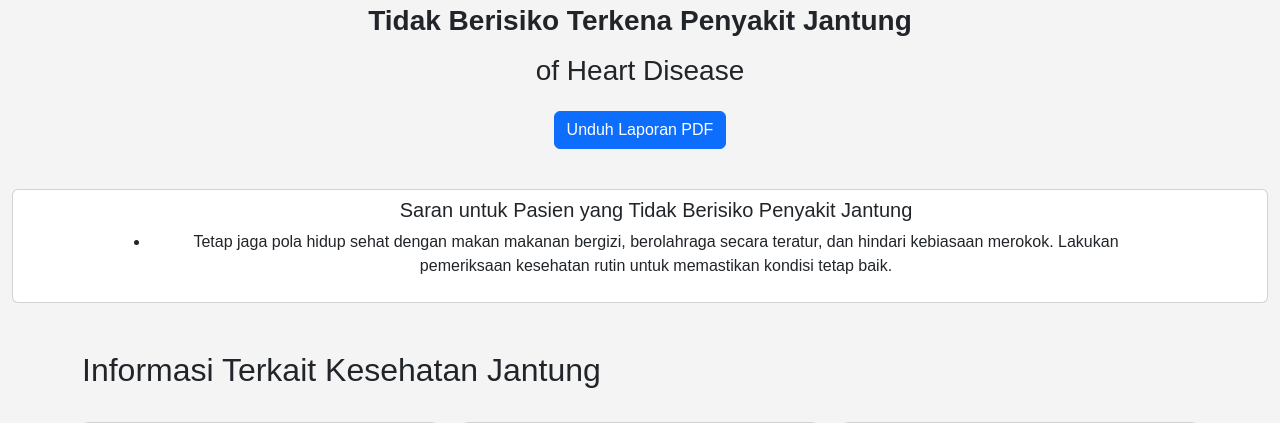
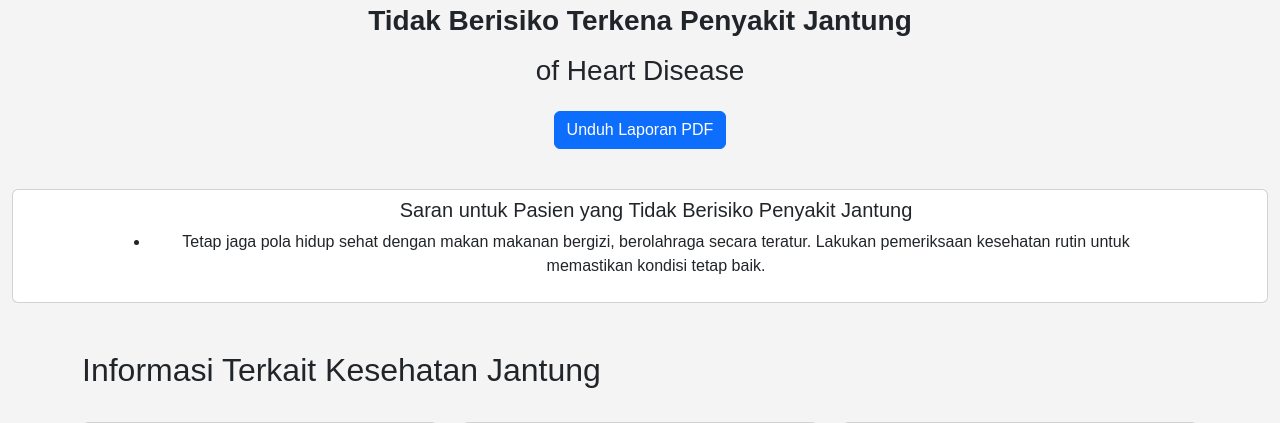
Before and after one commit to suciwuland/Tugas_akhir, a Django app: template apphealth/apphealth/templates/result.html in a window 1280 px wide. Shown: the part 626-1049 px from the top of the page. Run offline with Django 5.2, Linux system fonts and the light colour scheme; the template is opened without the code that fills it, so the values that code supplies are empty.

Commit message:
mengubah output saran

```diff
--- a/apphealth/apphealth/templates/result.html
+++ b/apphealth/apphealth/templates/result.html
@@ -217,34 +217,32 @@
 
             suggestion += '<ul><h5 class="card-title">Saran untuk Pasien yang Risiko Penyakit Jantung</h5>';
 
-            suggestion += '<li>Lakukan perubahan gaya hidup sehat seperti mengurangi asupan makanan berlemak, rutin berolahraga, dan berhenti merokok. Konsultasikan dengan dokter untuk penanganan lebih lanjut.</li>';
-
             if (age > 30) {
                 suggestion += '<li>Rutin memantau kesehatan seiring bertambahnya usia.</li>';
             }
 
             if (sysBP > 130 || diastolicBP > 80) {
-                suggestion += '<li>Mengontrol tekanan darah melalui diet, olahraga, dan pengobatan jika diperlukan.</li>';
+                suggestion += '<li> Karena Tekanan Darah Anda diatas nilai normal, lakukan pengontrolan tekanan darah melalui diet, olahraga, dan pengobatan jika diperlukan.</li>';
             }
 
             if (glucose > 126) {
-                suggestion += '<li>Memantau kadar glukosa, mengikuti diet rendah gula, dan rutin berolahraga.</li>';
+                suggestion += '<li>Kadar Glukosa anda melebihi batas normal, pantau kadar glukosa, mengikuti diet rendah gula, dan rutin berolahraga.</li>';
             }
 
             if (cholesterol > 200) {
-                suggestion += '<li>Memantau kadar kolesterol, mengikuti diet sehat, dan menggunakan obat penurun kolesterol jika diperlukan.</li>';
+                suggestion += '<li>Kadar kolesterol anda tinggi, lakukan pemantauan kadar kolesterol, mengikuti diet sehat, dan menggunakan obat penurun kolesterol jika diperlukan.</li>';
             }
 
             if (bmi >= 25 && bmi < 30) {
-                suggestion += '<li>Menjaga berat badan ideal melalui diet sehat dan olahraga rutin.</li>';
+                suggestion += '<li>BMI anda sudah melebihi berat normal, jagalah berat badan ideal melalui diet sehat dan olahraga rutin.</li>';
             }
 
             if (obesity.toLowerCase() == 'yes') {
-                suggestion += '<li>Mengurangi berat badan melalui diet dan aktivitas fisik.</li>';
+                suggestion += '<li>Obesitas sangat mudah terserang penyakit, kurangi berat badan melalui diet dan aktivitas fisik.</li>';
             }
 
             if (heartRate < 60 || heartRate > 100) {
-                suggestion += '<li>Menjaga detak jantung dalam rentang normal melalui aktivitas fisik dan teknik relaksasi.</li>';
+                suggestion += '<li>Detak jantung anda tidak berada dalam batas normal, jaga detak jantung dalam rentang normal melalui aktivitas fisik dan teknik relaksasi.</li>';
             }
 
             if (smoking.toLowerCase() == 'yes') {
@@ -259,34 +257,34 @@
 
             suggestion += '<ul><h5 class="card-title">Saran untuk Pasien yang Tidak Berisiko Penyakit Jantung</h5>';
 
-            suggestion += '<li>Tetap jaga pola hidup sehat dengan makan makanan bergizi, berolahraga secara teratur, dan hindari kebiasaan merokok. Lakukan pemeriksaan kesehatan rutin untuk memastikan kondisi tetap baik.</li>';
+            suggestion += '<li>Tetap jaga pola hidup sehat dengan makan makanan bergizi, berolahraga secara teratur. Lakukan pemeriksaan kesehatan rutin untuk memastikan kondisi tetap baik.</li>';
 
             if (age > 30) {
                 suggestion += '<li>Rutin memantau kesehatan seiring bertambahnya usia.</li>';
             }
 
             if (sysBP > 130 || diastolicBP > 80) {
-                suggestion += '<li>Mengontrol tekanan darah melalui diet, olahraga, dan pengobatan jika diperlukan.</li>';
+                suggestion += '<li> Karena Tekanan Darah Anda diatas nilai normal, lakukan pengontrolan tekanan darah melalui diet, olahraga, dan pengobatan jika diperlukan.</li>';
             }
 
             if (glucose > 126) {
-                suggestion += '<li>Memantau kadar glukosa, mengikuti diet rendah gula, dan rutin berolahraga.</li>';
+                suggestion += '<li>Kadar Glukosa anda melebihi batas normal, pantau kadar glukosa, mengikuti diet rendah gula, dan rutin berolahraga.</li>';
             }
 
             if (cholesterol > 200) {
-                suggestion += '<li>Memantau kadar kolesterol, mengikuti diet sehat, dan menggunakan obat penurun kolesterol jika diperlukan.</li>';
+                suggestion += '<li>Kadar kolesterol anda tinggi, lakukan pemantauan kadar kolesterol, mengikuti diet sehat, dan menggunakan obat penurun kolesterol jika diperlukan.</li>';
             }
 
             if (bmi >= 25 && bmi < 30) {
-                suggestion += '<li>Menjaga berat badan ideal melalui diet sehat dan olahraga rutin.</li>';
+                suggestion += '<li>BMI anda sudah melebihi berat normal, jagalah berat badan ideal melalui diet sehat dan olahraga rutin.</li>';
             }
 
             if (obesity.toLowerCase() == 'yes') {
-                suggestion += '<li>Mengurangi berat badan melalui diet dan aktivitas fisik.</li>';
+                suggestion += '<li>Obesitas sangat mudah terserang penyakit, kurangi berat badan melalui diet dan aktivitas fisik.</li>';
             }
 
             if (heartRate < 60 || heartRate > 100) {
-                suggestion += '<li>Menjaga detak jantung dalam rentang normal melalui aktivitas fisik dan teknik relaksasi.</li>';
+                suggestion += '<li>Detak jantung anda tidak berada dalam batas normal, jaga detak jantung dalam rentang normal melalui aktivitas fisik dan teknik relaksasi.</li>';
             }
 
             if (smoking.toLowerCase() == 'yes') {
```
